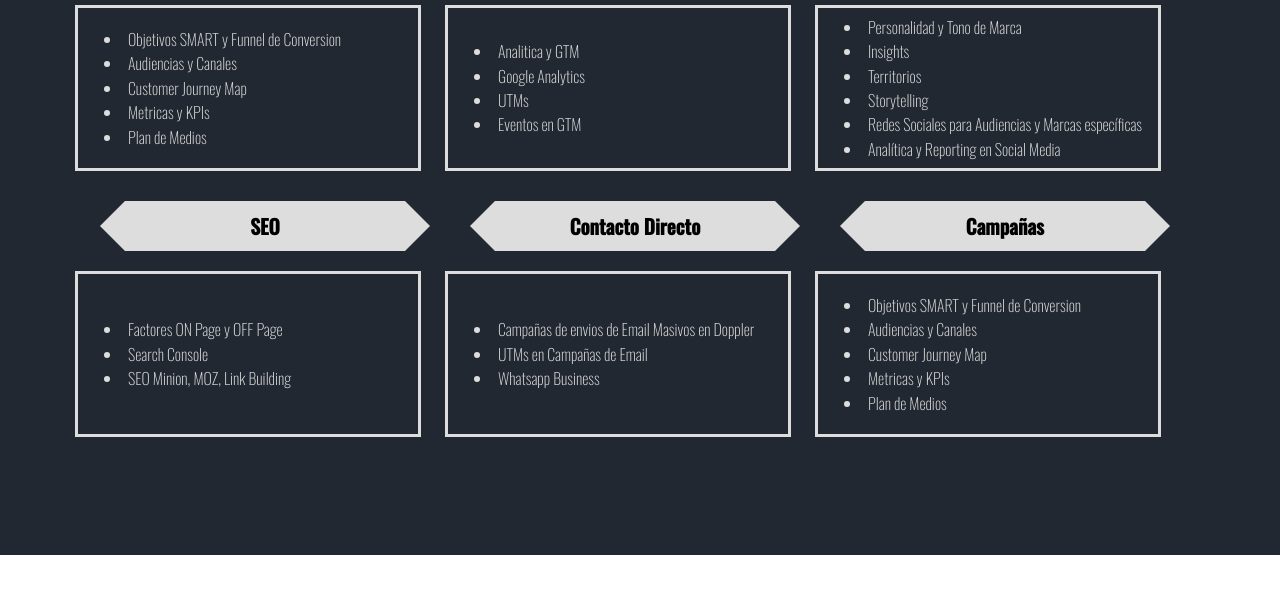
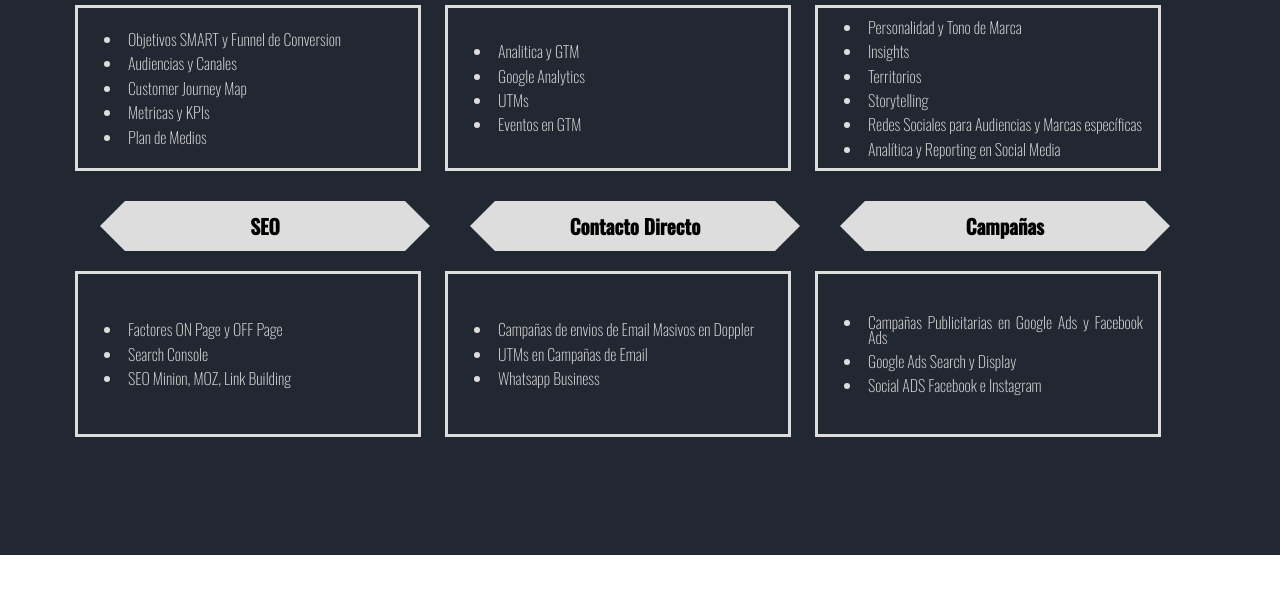
Before and after one commit to macamontesdeoca/MarcosPortfolio, a React (Create React App) app: page / in a window 1280 px wide. Shown: the part 2529-3123 px from the top of the page. Built offline with nearby package versions, Linux system fonts and the light colour scheme; a web font is replaced by a local one.

Commit message:
Fix skills campaigns

```diff
--- a/src/components/Home/index.scss
+++ b/src/components/Home/index.scss
@@ -24,9 +24,9 @@
     flex-direction: column;
     justify-content: center;
     align-items: center;
-    @media screen and (max-width: 715px) {
+    // @media screen and (max-width: 715px) {
 
-    }
+    // }
 
     &__image {
       object-fit: cover;
@@ -65,9 +65,9 @@
   padding: 5px 40px 5px 40px;
   font-weight: $font-weight-heavy;
   font-size: 440%;
-  @media screen and (max-width: 715px) {
-    font-size:300%;
-  }
+  // @media screen and (max-width: 715px) {
+  //   font-size:300%;
+  // }
 }
 .subtitle {
   margin-top: -10px;
--- a/src/components/Skills/index.jsx
+++ b/src/components/Skills/index.jsx
@@ -73,11 +73,9 @@ const Skills = () =>{
                             Campañas
                         </div>
                             <ul className='unordered_list'>
-                                <li className = 'list_item'>Objetivos SMART y Funnel de Conversion</li>
-                                <li className = 'list_item'>Audiencias y Canales</li>
-                                <li className = 'list_item'>Customer Journey Map</li>
-                                <li className = 'list_item'>Metricas y KPIs</li>
-                                <li className = 'list_item'>Plan de Medios</li>
+                                <li className = 'list_item'>Campañas Publicitarias en Google Ads y Facebook Ads</li>
+                                <li className = 'list_item'>Google Ads Search y Display</li>
+                                <li className = 'list_item'>Social ADS Facebook e Instagram</li>
                             </ul>
                     </div>
 
```
